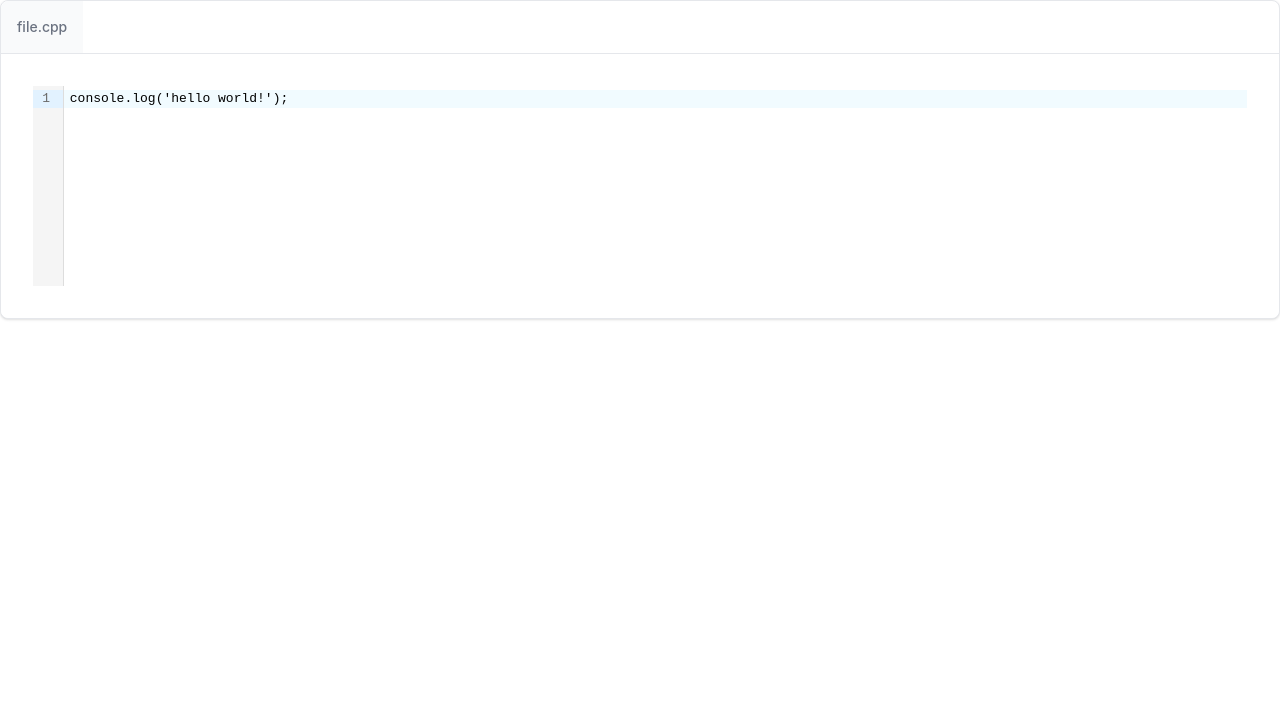
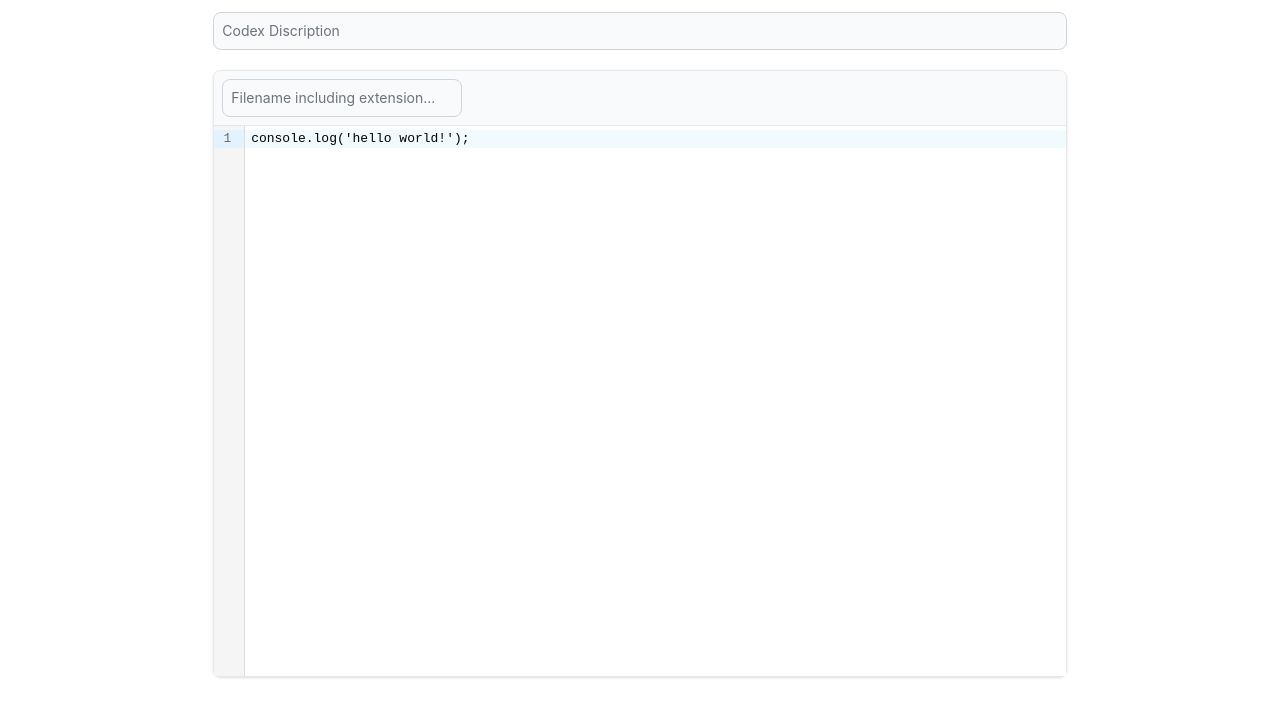
Before and after one commit to ayush-rudani/codeallot-client-1, a React (Create React App) app in the folder codeallot/: page / in a window 1280 px wide. Shown: the top 716 px of the page. Built offline with nearby package versions, Linux system fonts and the light colour scheme.

Commit message:
comp. createcodex done

```diff
--- a/codeallot/package.json
+++ b/codeallot/package.json
@@ -9,6 +9,8 @@
     "@uiw/react-codemirror": "^4.19.9",
     "flowbite": "^1.6.3",
     "flowbite-react": "^0.4.1",
+    "highlight.js": "^11.7.0",
+    "marked": "^4.2.12",
     "react": "^18.2.0",
     "react-dom": "^18.2.0",
     "react-scripts": "5.0.1",
--- a/codeallot/public/index.html
+++ b/codeallot/public/index.html
@@ -22,7 +22,6 @@
       work correctly both with client-side routing and a non-root public URL.
       Learn how to configure a non-root public URL by running `npm run build`.
     -->
-  <link rel="stylesheet" href="//cdnjs.cloudflare.com/ajax/libs/highlight.js/11.7.0/styles/default.min.css">
 
   <title>React App</title>
 </head>
@@ -45,7 +44,7 @@
   <script src="https://cdnjs.cloudflare.com/ajax/libs/flowbite/1.6.3/flowbite.min.js"></script>
 
 
-  <script src="//cdnjs.cloudflare.com/ajax/libs/highlight.js/11.7.0/highlight.min.js"></script>
+
 </body>
 
 </html>
--- a/codeallot/src/App.js
+++ b/codeallot/src/App.js
@@ -13,6 +13,8 @@ function App() {
 
     </>
   )
+
+
 }
 
 export default App;
--- a/codeallot/src/Test.js
+++ b/codeallot/src/Test.js
@@ -1,10 +1,12 @@
 import CCard from './components/CCard';
 import CodexCard from './components/CodexCard';
+import CreateCodex from './components/CreateCodex';
 
 function Test() {
     return (
         <>
-            <CodexCard />
+            {/* <CodexCard /> */}
+            <CreateCodex />
             {/* <CCard /> */}
         </>
     )
--- a/codeallot/src/components/CodexCard.js
+++ b/codeallot/src/components/CodexCard.js
@@ -1,18 +1,30 @@
-// import CodeMirror from '@uiw/react-codemirror';
-// // import { javascript } from '@codemirror/lang-javascript';
-// import { StreamLanguage } from '@codemirror/language';
-import React from 'react';
-import CodeMirror from '@uiw/react-codemirror';
+import "highlight.js/styles/github.css";
+import hljs from "highlight.js";
+import { useEffect } from "react";
+import { marked } from "marked";
+
+const markdown = `
+  \`\`\`cpp
+  #include <iostream>
+  using namespace std;
+
+  int main() {
+
+    cout << "Hello World!";
+
+    return 0;
+  }
+  \`\`\`
+`;
 
 function CodexCard() {
-
-    const onChange = React.useCallback((value, viewUpdate) => {
-        console.log('value:', value);
+    useEffect(() => {
+        hljs.highlightAll();
     }, []);
 
     return (
         <>
-            <div class="w-full bg-white border border-gray-200 rounded-lg shadow dark:bg-gray-800 dark:border-gray-700">
+            <div class="w-full bg-white border-[3px] border-gray-200 rounded-lg shadow dark:bg-gray-800 dark:border-gray-700">
                 <ul class="hidden text-sm font-medium text-gray-500 divide-x divide-gray-200 rounded-lg sm:flex dark:divide-gray-600 dark:text-gray-400">
                     <li class="">
                         <button id="stats-tab" class="inline-block w-full p-4 rounded-tl-lg bg-gray-50 hover:bg-gray-100 focus:outline-none dark:bg-gray-700 dark:hover:bg-gray-600">file.cpp</button>
@@ -20,12 +32,8 @@ function CodexCard() {
 
                 </ul>
                 <div id="fullWidthTabContent" class="border-t border-gray-200 dark:border-gray-600">
-                    <div class="p-4 bg-white rounded-lg md:p-8 dark:bg-gray-800" >
-                        <CodeMirror
-                            value="console.log('hello world!');"
-                            height="200px"
-                            onChange={onChange}
-                        />
+                    <div class="p-1 bg-white rounded-lg dark:bg-gray-800" >
+                        <div dangerouslySetInnerHTML={{ __html: marked(markdown) }}></div>
                     </div>
                 </div>
             </div>
--- /dev/null
+++ b/codeallot/src/components/CreateCodex.js
@@ -0,0 +1,41 @@
+import React from 'react';
+import CodeMirror from '@uiw/react-codemirror';
+
+function CreateCodex() {
+
+
+    const onChange = React.useCallback((value, viewUpdate) => {
+        console.log('value:', value);
+    }, []);
+
+
+    return (
+        <>
+            <div class="w-8/12 rounded-xl mx-auto mt-3">
+                <input type="email" id="helper-text" aria-describedby="helper-text-explanation" class="bg-gray-50 border border-gray-300 text-gray-900 text-sm rounded-lg focus:ring-blue-500 focus:border-blue-500 block w-full p-2  dark:bg-gray-700 dark:border-gray-600 dark:placeholder-gray-400 dark:text-white dark:focus:ring-blue-500 dark:focus:border-blue-500" placeholder="Codex Discription" />
+
+                <div class="mt-5 w-full bg-white border border-gray-200 rounded-lg shadow dark:bg-gray-800 dark:border-gray-700">
+                    <div class="border-b border-gray-200 rounded-t-lg bg-gray-50 dark:border-gray-700 dark:text-gray-400 dark:bg-gray-800 py-2">
+                        <ul class="flex flex-wrap text-center">
+                            <li class="mr-2 w-60">
+                                <input type="email" id="helper-text" aria-describedby="helper-text-explanation" class="bg-gray-50 border border-gray-300 text-gray-900 text-sm rounded-lg focus:ring-blue-500 focus:border-blue-500 block w-full p-2 dark:bg-gray-700 dark:border-gray-600 dark:placeholder-gray-400 dark:text-white dark:focus:ring-blue-500 dark:focus:border-blue-500 ml-2" placeholder="Filename including extension..." />
+                            </li>
+                        </ul>
+
+                    </div>
+                        <CodeMirror
+                            value="console.log('hello world!');"
+                            height="550px"
+                            onChange={onChange}
+                        />
+
+                </div>
+
+
+            </div>
+        </>
+
+    );
+}
+
+export default CreateCodex;
```
Also changed, not shown: 2 other files (tests, documents, lock files or other folders).
